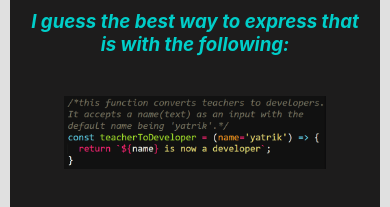
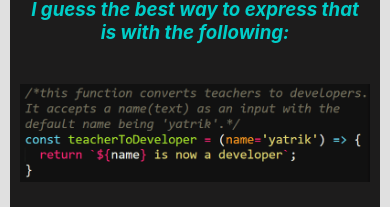
Before and after one commit to ytrkptl/portfolio-app, a React (Create React App) app: page / in a window 390 px wide. Shown: the part 550-757 px from the top of the page. Built offline with nearby package versions, Linux system fonts and the light colour scheme; no server answers.

Commit message:
made teachertodev image more responsive

```diff
--- a/src/components/Banner/Banner.css
+++ b/src/components/Banner/Banner.css
@@ -54,8 +54,15 @@
 	margin-bottom: 30px;
 }
 .teacherToDevImage {
-	max-width: 550px;
-	width: 75%;
-	margin: 10px;
+	max-width: 600px;
+	margin: 10px 0 30px 0;
 	margin-bottom: 30px;
 }
+
+@media screen and (max-width: 640px) {
+	.teacherToDevImage {
+		max-width: 100%;
+		margin-left: 0;
+		margin-right: 0;
+	}
+}
```
